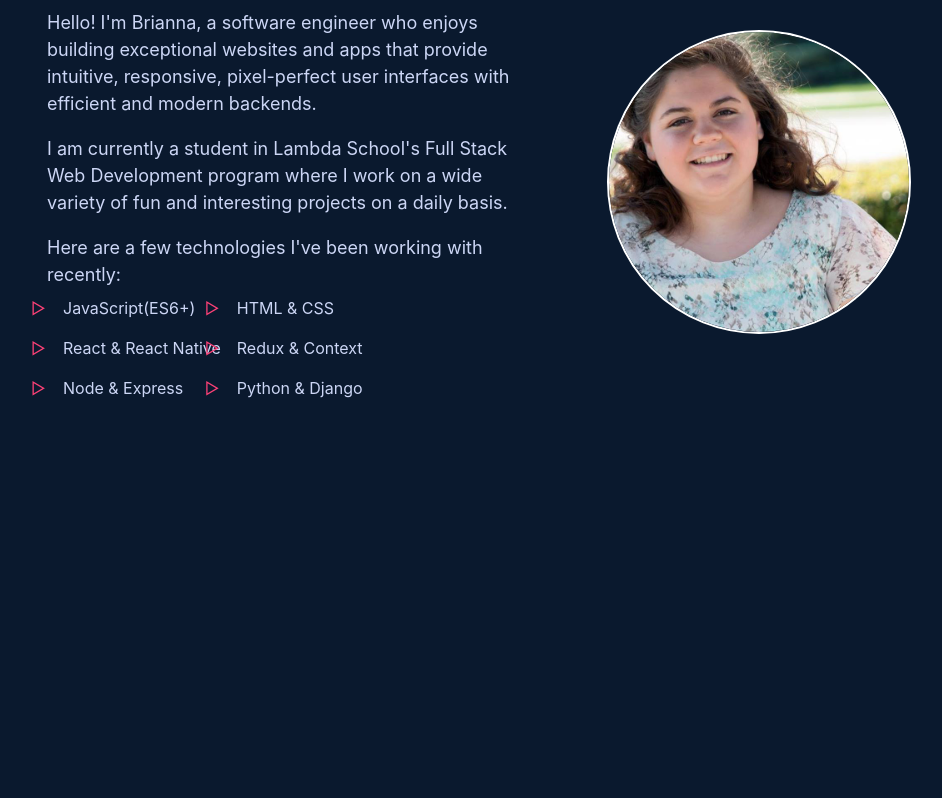
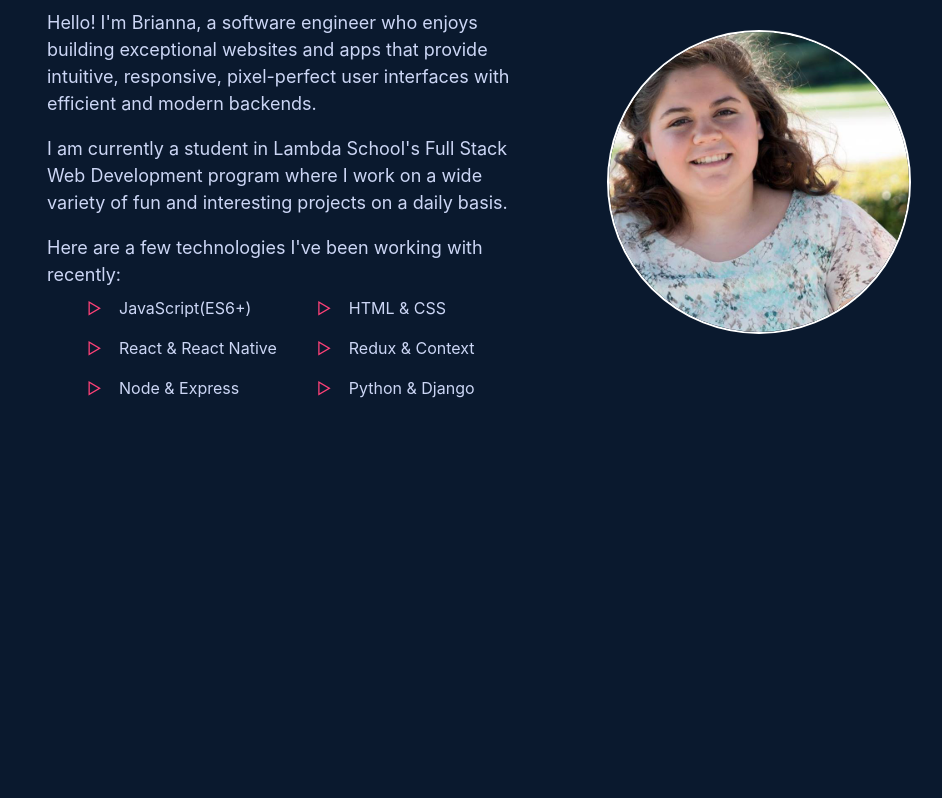
Before and after one commit to briannaworkman/portfolio, a React (Create React App) app: page / in a window 1280 px wide. Shown: the part 1146-1944 px from the top of the page, without its empty margins (161-1103 px from the left). Built offline with nearby package versions, Linux system fonts and the light colour scheme.

Commit message:
fixes bullet point styling in about me

```diff
--- a/src/assets/styles/about.css
+++ b/src/assets/styles/about.css
@@ -46,7 +46,6 @@
   color: #fc4177;
   display: inline-block;
   width: 2rem;
-  margin-left: -3.5rem;
 }
 
 .profile-picture {
```
